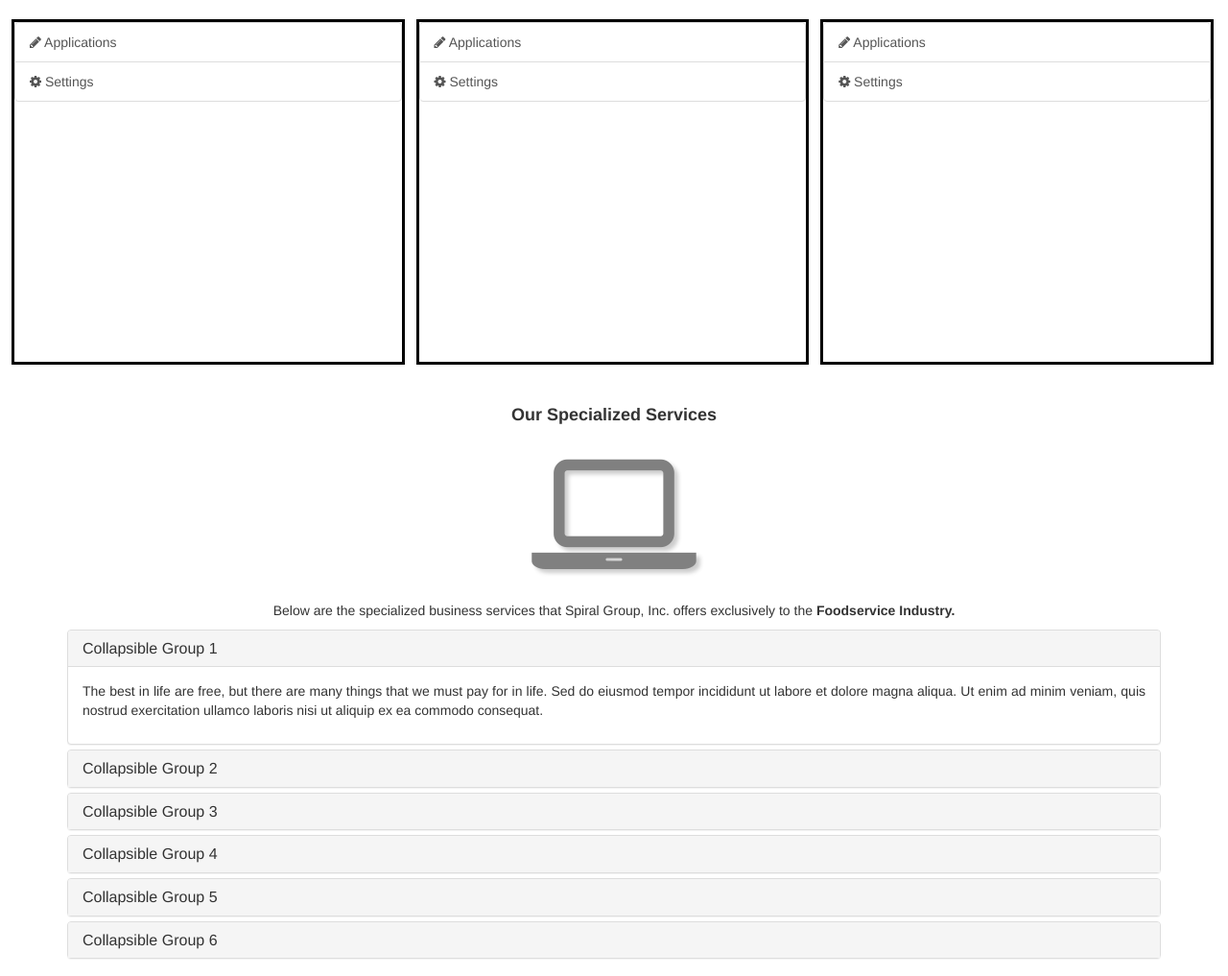
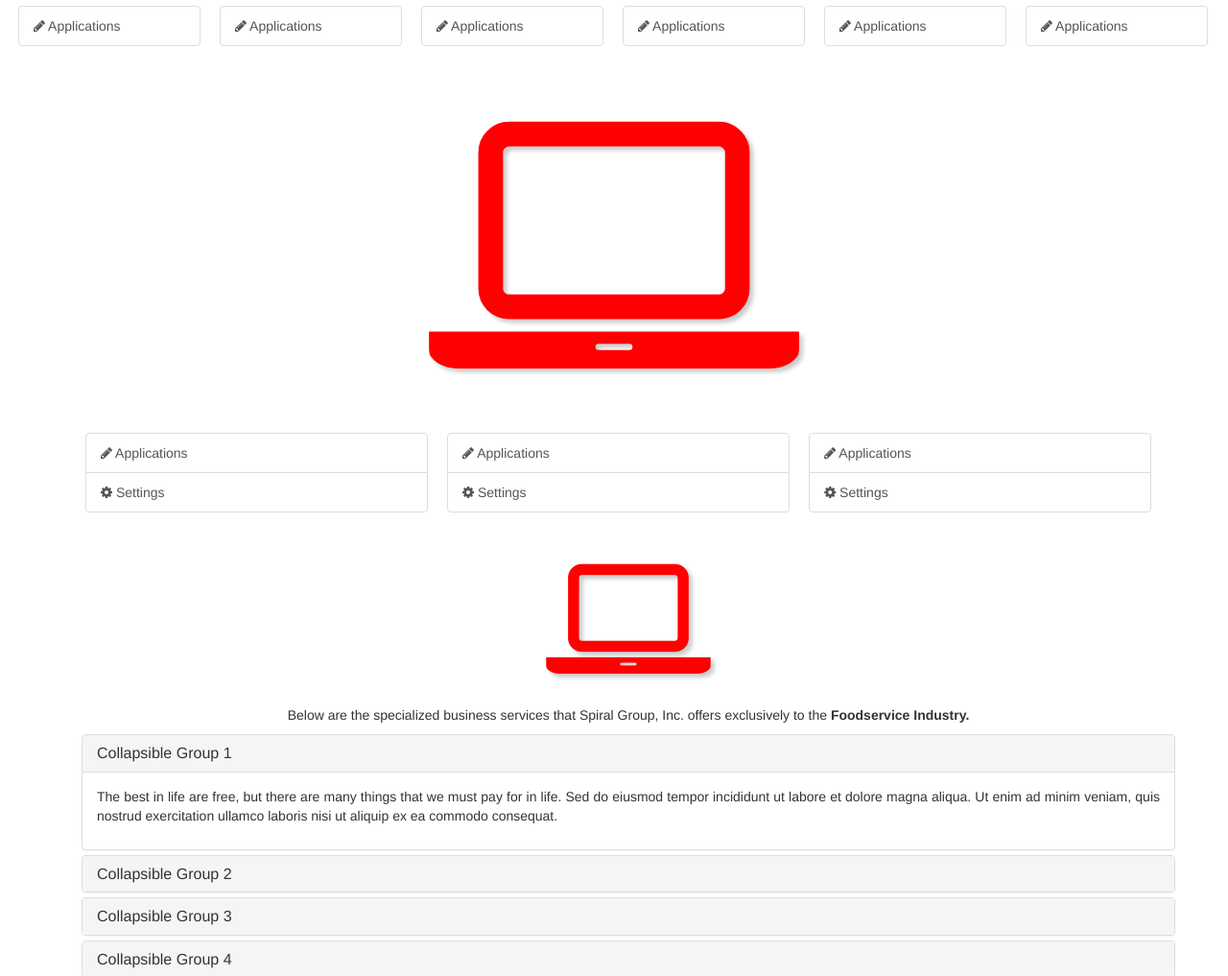
Before and after one commit to spiralgroup/themonster, a plain HTML site: page index.html in a window 1280 px wide. Shown: the top 1017 px of the page at 96% size. Drawn offline with nearby package versions, Linux system fonts and the light colour scheme.

Commit message:
Update index.html

```diff
--- a/index.html
+++ b/index.html
@@ -11,35 +11,80 @@
 }
 .gridwrapper {
     overflow:auto;
-    position:inherit;
-    height:400px;
+    position:auto;
+    height:200px;
 }
 .gridcontent {
     width:100%;
-    margin:20px 0 0 12px;
-   border-style: solid;
-    border-color: #000000;
-    height:90%;
+    margin:5px 0 0 18px;
+    border-radius: 2px 2px 2px 2px;
+    background: #ffffff;
+    padding: 1px;
+    height:80%;
     float:left;
+}
 </style>
 </head>
 <body>
 
 <div class="gridcontainer">
-<div class="gridwrapper" style="height:400px;background:#ffffff;">
-<div class="gridcontent" style="width:32%;background:#ffffff;">
+<div class="gridwrapper" style="height:75px;background:#ffffff;">
+<div class="gridcontent" style="width:15%;background:#ffffff;">
+<div class="list-group">
+<a href="#" class="list-group-item"><i class="fa fa-pencil"></i> Applications</a>
+</div>
+</div>
+<div class="gridcontent" style="width:15%;background:#ffffff;">
+<div class="list-group">
+<a href="#" class="list-group-item"><i class="fa fa-pencil"></i> Applications</a>
+</div>
+</div>
+<div class="gridcontent" style="width:15%;background:#ffffff;">
+<div class="list-group">
+<a href="#" class="list-group-item"><i class="fa fa-pencil"></i> Applications</a>
+</div>
+</div>
+<div class="gridcontent" style="width:15%;background:#ffffff;">
+<div class="list-group">
+<a href="#" class="list-group-item"><i class="fa fa-pencil"></i> Applications</a>
+</div>
+</div>
+<div class="gridcontent" style="width:15%;background:#ffffff;">
+<div class="list-group">
+<a href="#" class="list-group-item"><i class="fa fa-pencil"></i> Applications</a>
+</div>
+</div>
+<div class="gridcontent" style="width:15%;background:#ffffff;">
+<div class="list-group">
+<a href="#" class="list-group-item"><i class="fa fa-pencil"></i> Applications</a>
+</div>
+</div>
+</div>
+
+
+<div style="position:relative;">
+<div class="container">
+<center>
+<p>
+<i class="fa fa-laptop" style="font-size:360px;text-shadow: 4px 4px 4px #cccccc;color:red;"></i></p>
+</center>
+
+
+<div class="gridcontainer">
+<div class="gridwrapper" style="height:120px;background:#ffffff;">
+<div class="gridcontent" style="width:31.5%;background:#ffffff;">
 <div class="list-group">
 <a href="#" class="list-group-item"><i class="fa fa-pencil"></i> Applications</a>
 <a href="#" class="list-group-item"><i class="fa fa-cog"></i> Settings</a>
 </div>
 </div>
-<div class="gridcontent" style="width:32%;background:#ffffff;">
+<div class="gridcontent" style="width:31.5%;background:#ffffff;">
 <div class="list-group">
 <a href="#" class="list-group-item"><i class="fa fa-pencil"></i> Applications</a>
 <a href="#" class="list-group-item"><i class="fa fa-cog"></i> Settings</a>
 </div>
 </div>
-<div class="gridcontent" style="width:32%;background:#ffffff;">
+<div class="gridcontent" style="width:31.5%;background:#ffffff;">
 <div class="list-group">
 <a href="#" class="list-group-item"><i class="fa fa-pencil"></i> Applications</a>
 <a href="#" class="list-group-item"><i class="fa fa-cog"></i> Settings</a>
@@ -47,12 +92,12 @@
 </div>
 </div>
 
+
 <div style="position:relative;">
 <div class="container">
-<br><p align="center"><font size="4"><b>Our Specialized Services</b></font></p>
 <center>
 <p>
-<i class="fa fa-laptop" style="font-size:160px;text-shadow: 4px 4px 4px #cccccc;color:grey;"></i></p>
+<i class="fa fa-laptop" style="font-size:160px;text-shadow: 4px 4px 4px #cccccc;color:red;"></i></p>
 </center>
 <p align="center">Below are the specialized business services that Spiral Group, Inc. offers exclusively to the <strong>Foodservice Industry.</strong></p>
   <div class="panel-group" id="accordion">
```
